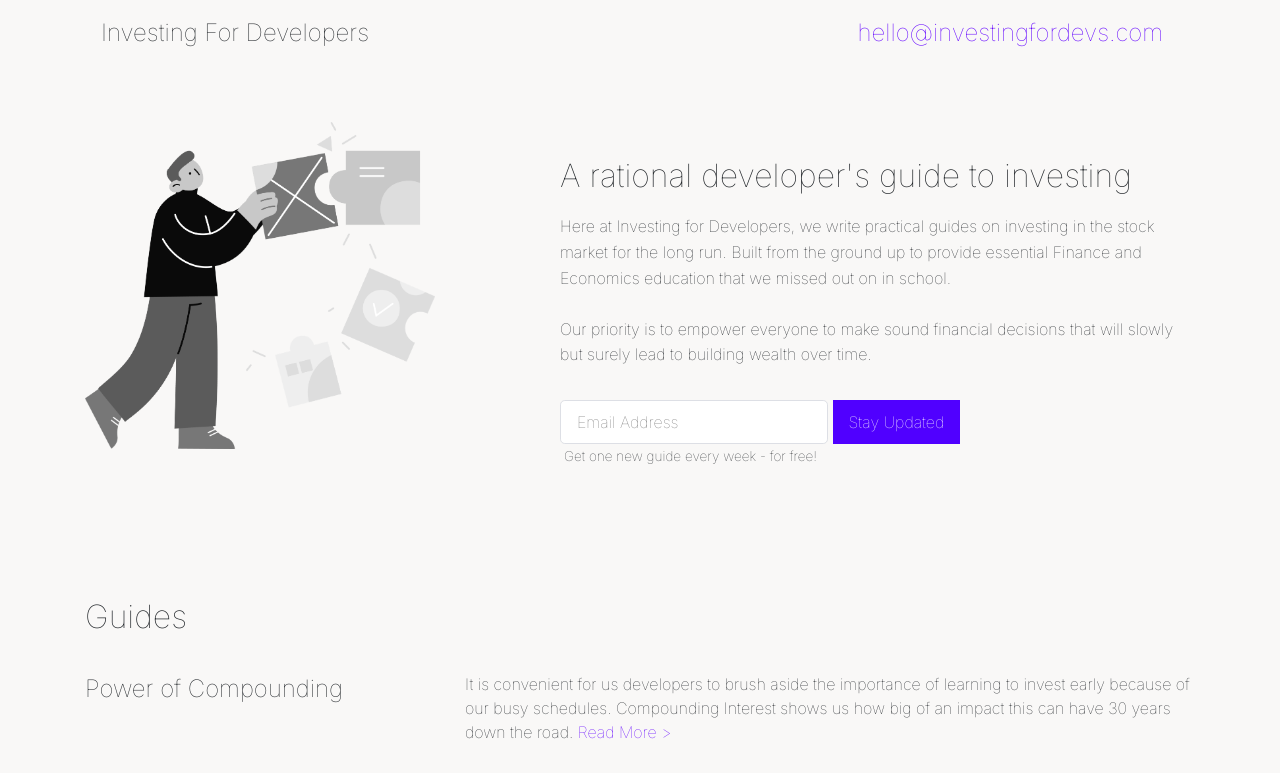
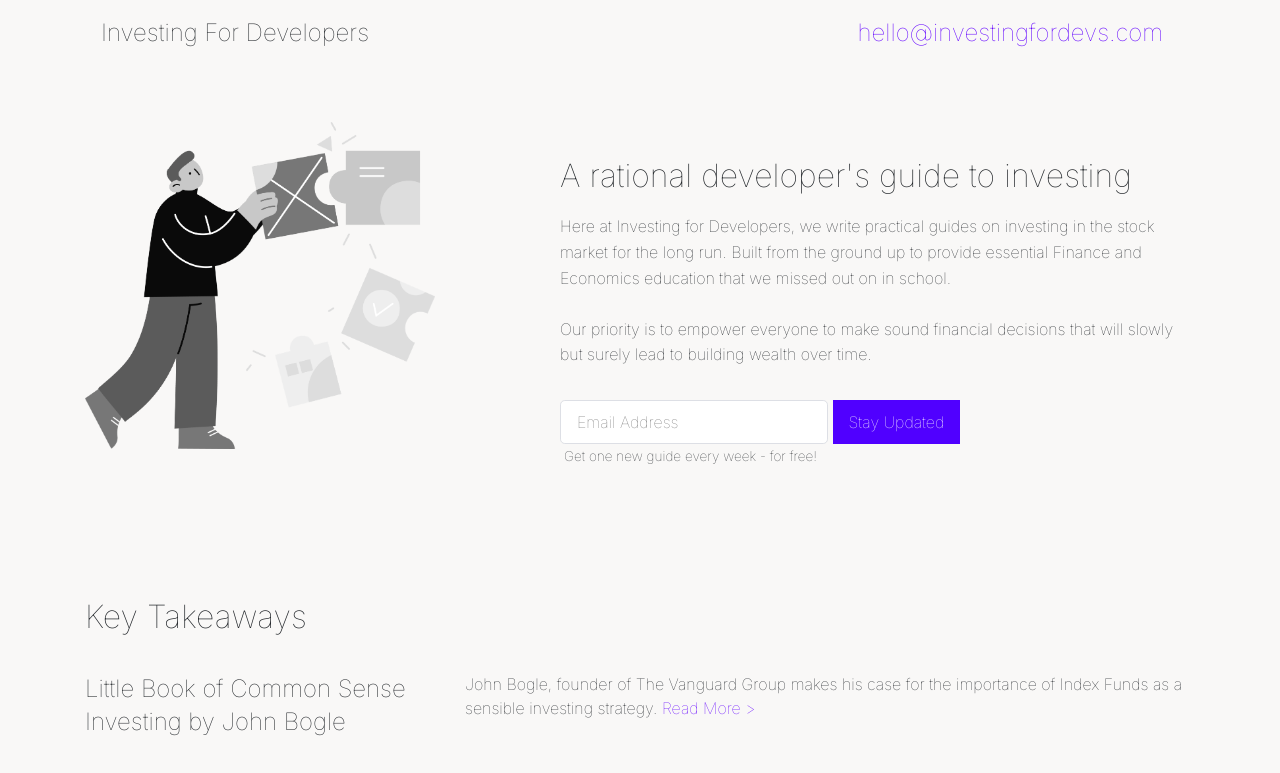
Before and after one commit to bdcorps/investing-for-developers, a website: page public/index.html in a window 1280 px wide. Shown: the top 773 px of the page. Drawn offline with nearby package versions, Linux system fonts and the light colour scheme.

Commit message:
add key takeaways

```diff
--- a/public/index.html
+++ b/public/index.html
@@ -142,6 +142,20 @@
     <main role="main">
       <section class="jumbotron">
         <div class="container">
+          <div style="margin-bottom: 100px;">
+
+          <h1>Key Takeaways</h1>
+          <div class="row post">
+            <div class="col-md-4">
+              <h2>Little Book of Common Sense Investing by John Bogle</h2>
+            </div>
+            <div class="col-md-8">
+              <p>John Bogle, founder of The Vanguard Group makes his case for the importance of Index Funds as a sensible investing strategy. <a target="_blank" href="https://medium.com/@sssaini/i-read-the-little-book-of-common-sense-investing-here-are-the-key-takeaways-7d917de847b5">Read More ></a></p>
+
+            </div>
+          </div>
+        </div>
+
           <h1>Guides</h1>
           <div class="row post">
             <div class="col-md-4">
```
